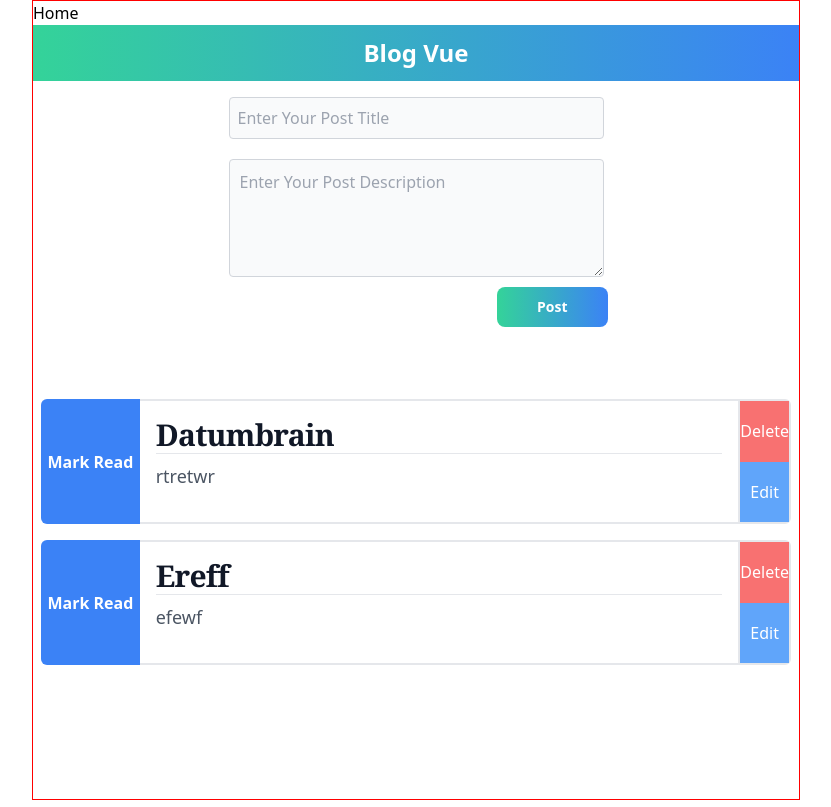
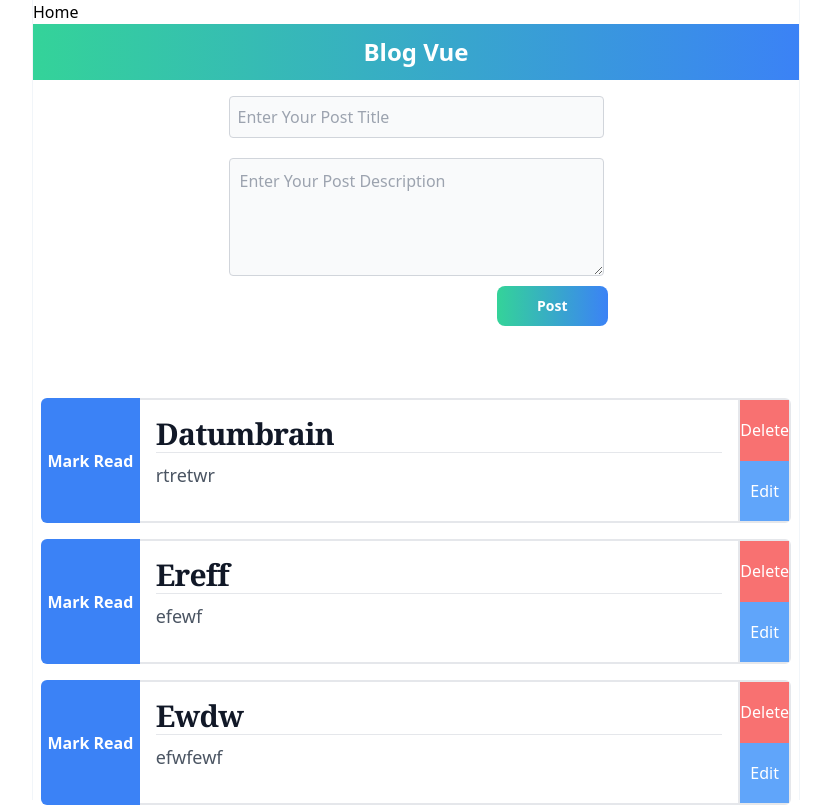
Before and after one commit to MuneebChaudhry-dev/blog-vue, a Vue app: page / in a window 1280 px wide. Shown: the top 807 px of the page, without its empty margins (224-1055 px from the left). Built offline with nearby package versions, Linux system fonts and the light colour scheme; data requests are answered from the project's data file.

Commit message:
Change styles

```diff
--- a/database/db.json
+++ b/database/db.json
@@ -11,6 +11,24 @@
       "title": "ereff",
       "description": "efewf",
       "isRead": false
+    },
+    {
+      "id": "35f9",
+      "title": "ewdw",
+      "description": "efwfewf",
+      "isRead": false
+    },
+    {
+      "id": "ac5d",
+      "title": "ewdw",
+      "description": "efwfewf",
+      "isRead": false
+    },
+    {
+      "id": "3797",
+      "title": "ewdw",
+      "description": "efwfewf",
+      "isRead": false
     }
   ]
 }
--- a/src/App.vue
+++ b/src/App.vue
@@ -3,7 +3,7 @@ import { RouterLink } from 'vue-router'
 </script>
 
 <template>
-  <div class="container">
+  <div class="container border-x border-x-slate-100">
     <header>
       <div>
         <nav>
--- a/src/assets/main.css
+++ b/src/assets/main.css
@@ -6,6 +6,5 @@
   max-width: 60%;
   margin-left: 20%;
   margin-right: 20%;
-  border: 1px solid red;
   height: 100vh;
 }
```
